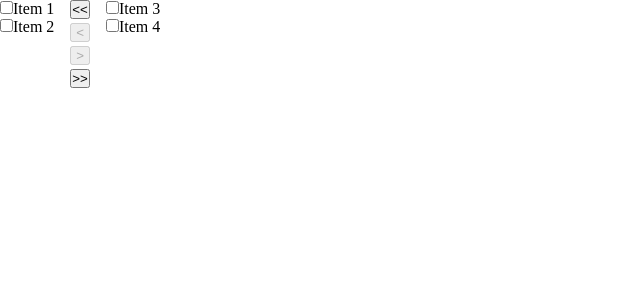
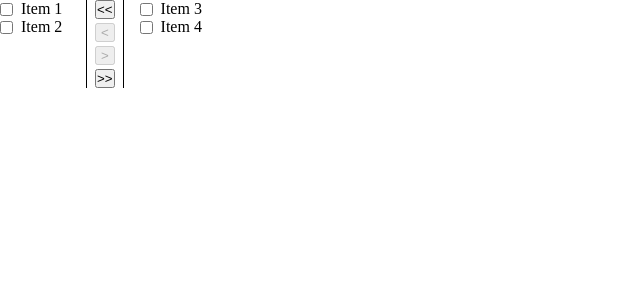
Before and after one commit to couvq/2026_react_exercises, a React (Vite) app: page / in a window 1280 px wide. Shown: the top 300 px of the page, without its empty margins (0-640 px from the left). Built offline with nearby package versions, Linux system fonts and the light colour scheme.

Commit message:
add some styling

```diff
--- a/src/examples/transfer_list/List.tsx
+++ b/src/examples/transfer_list/List.tsx
@@ -6,9 +6,9 @@ interface ListItemProps {
 };
 
 export const ListItem = ({ item }: ListItemProps) => {
-  const dispatch = useListDispatch() ?? (() => {});
+  const dispatch = useListDispatch() ?? (() => { });
   return (
-    <div>
+    <div className='list-item'>
       <input type="checkbox" checked={item.isSelected} onChange={() => dispatch({ type: 'toggleSelect', label: item.label })} />
       <span>{item.label}</span>
     </div>
@@ -21,7 +21,7 @@ interface ListProps {
 
 export const List = ({ items }: ListProps) => {
   return (
-    <div>
+    <div className="list_container">
       {items.map((item) => (
         <ListItem key={item.label} item={item} />
       ))}
--- a/src/examples/transfer_list/transfer_list.css
+++ b/src/examples/transfer_list/transfer_list.css
@@ -7,4 +7,18 @@
   display: flex;
   flex-direction: column;
   gap: 0.25rem;
+  border-left: 1px solid black;
+  border-right: 1px solid black;
+  padding-left: 0.5rem;
+  padding-right: 0.5rem;
 }
+
+.list-item {
+  display: flex;
+  align-items: center;
+  gap: 0.5rem;
+}
+
+.list_container {
+  min-width: 70px;
+}
```
